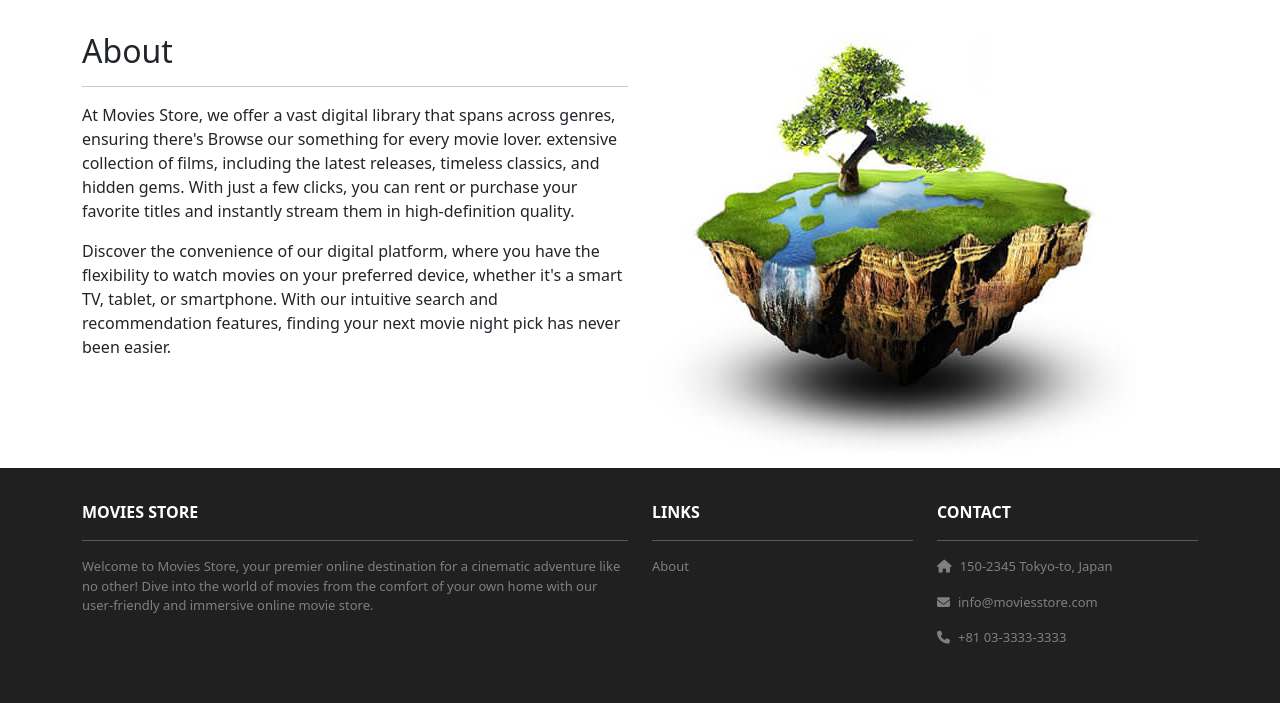
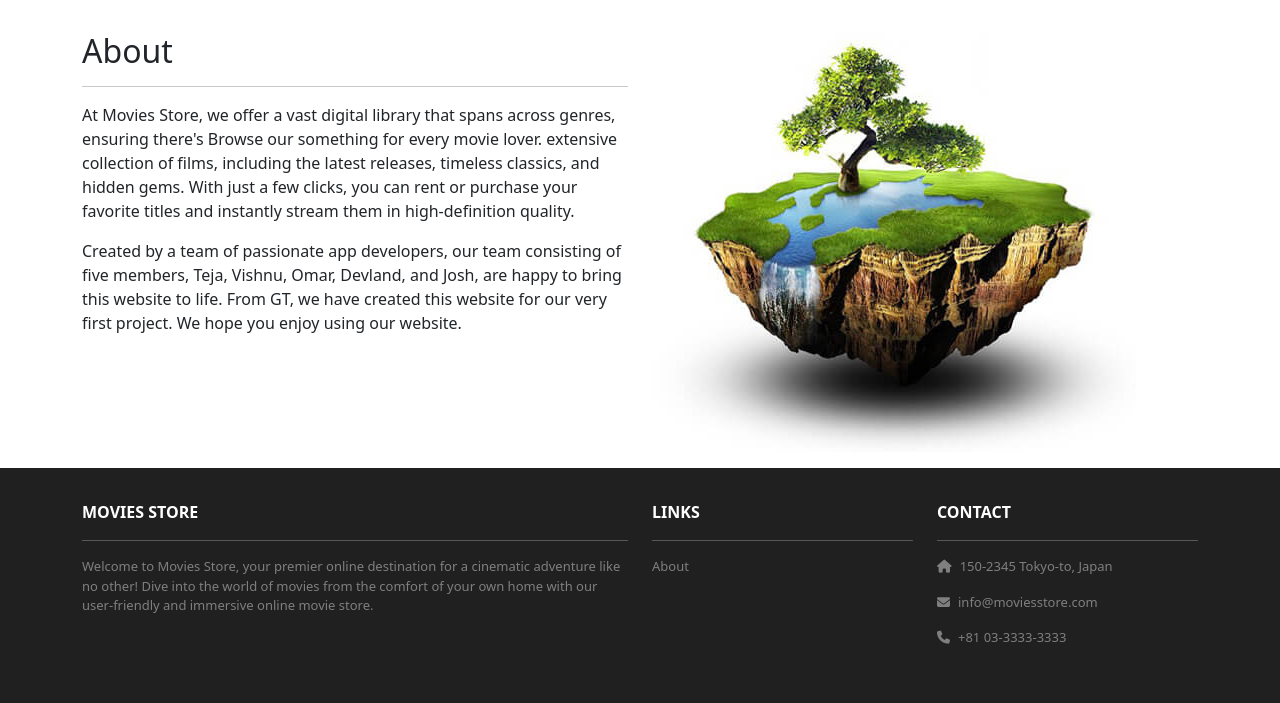
Before and after one commit to devlandb/movieStore, a Django app: page /about in a window 1280 px wide. Shown: the part 82-785 px from the top of the page. Run offline with Django 5.2, Linux system fonts and the light colour scheme; some libraries are stand-ins or nearby versions.

Commit message:
first commit

```diff
--- a/home/templates/home/about.html
+++ b/home/templates/home/about.html
@@ -15,9 +15,9 @@
                         purchase your favorite titles and instantly stream them in high-definition quality.
                     </p>
                     <p>
-                        Discover the convenience of our digital platform, where you have the flexibility to watch movies
-                        on your preferred device, whether it's a smart TV, tablet, or smartphone. With our intuitive search
-                        and recommendation features, finding your next movie night pick has never been easier.
+                        Created by a team of passionate app developers, our team consisting of five members,
+                        Teja, Vishnu, Omar, Devland, and Josh, are happy to bring this website to life. From GT, we
+                        have created this website for our very first project. We hope you enjoy using our website.
                     </p>
                 </div>
                 <div class="col-md-6 mx-auto mb-3text-center">
```
